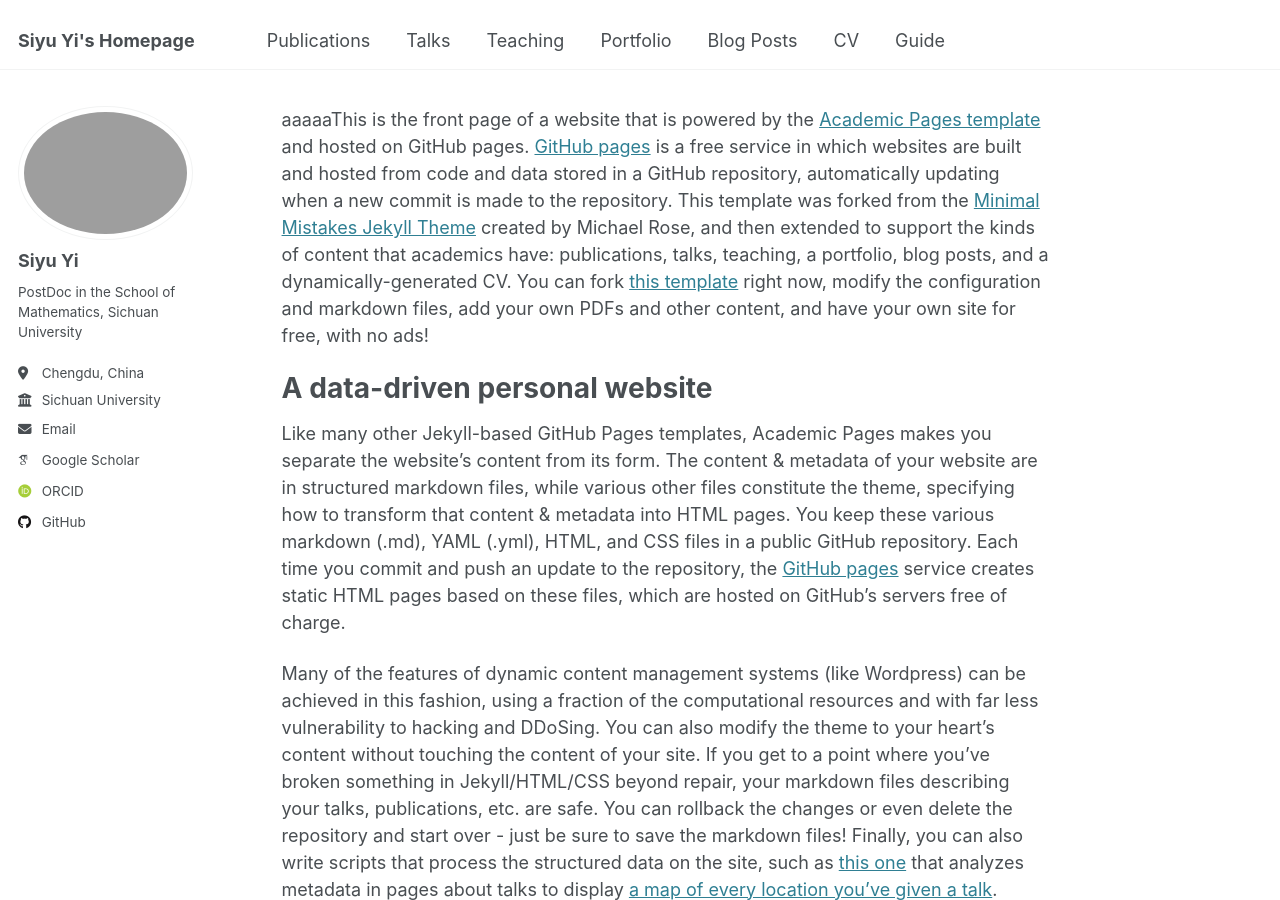
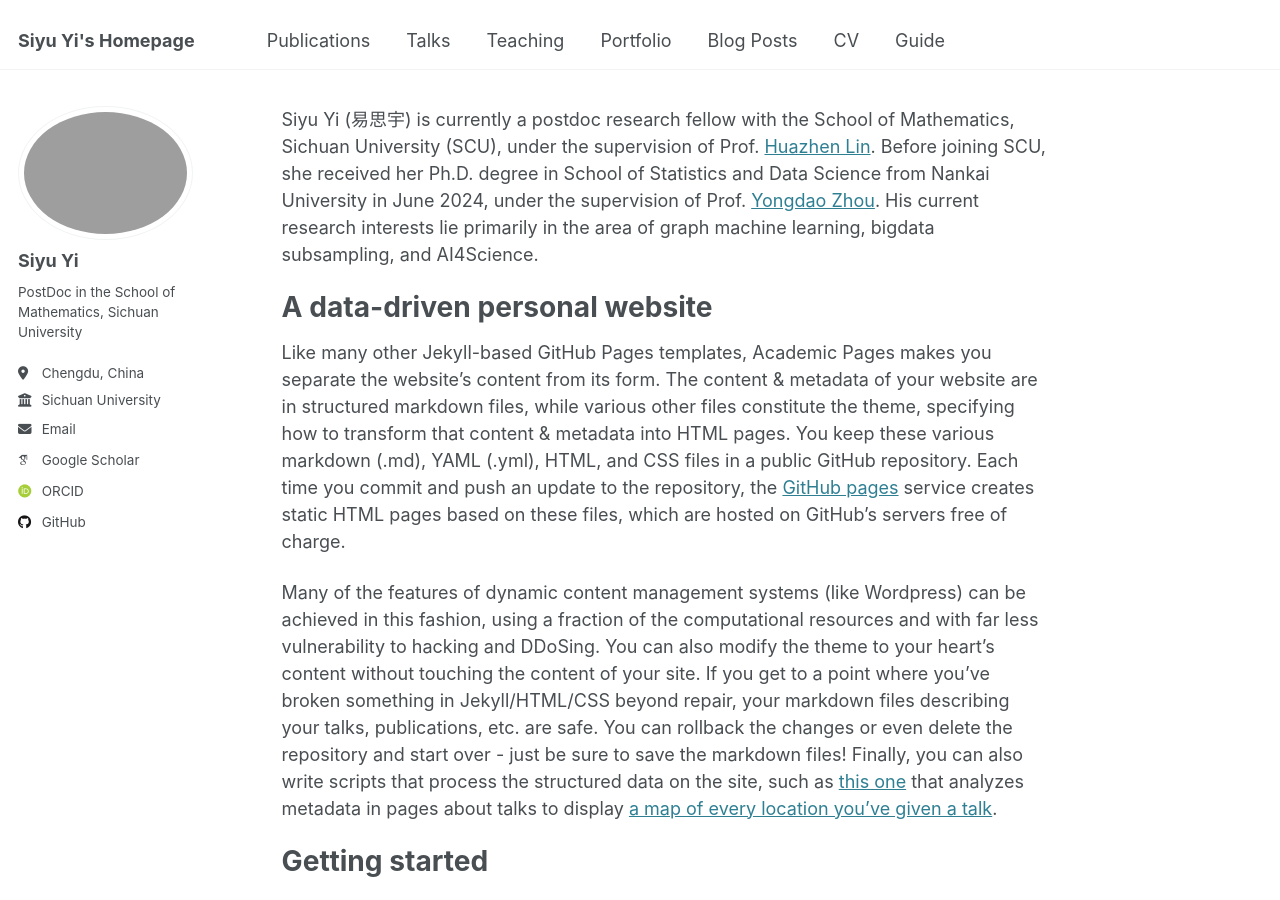
Before and after one commit to yisiyu95/yisiyu95.github.io, a Jekyll site: the page built from _pages/about.md, in a window 1280 px wide and 900 px high. Built offline with Jekyll 4.4.1, drawn with Linux system fonts in a browser that asks for light colours; some web fonts are replaced.

Commit message:
Update about.md

```diff
--- a/_pages/about.md
+++ b/_pages/about.md
@@ -7,7 +7,7 @@ redirect_from:
   - /about.html
 ---
 
-aaaaaThis is the front page of a website that is powered by the [Academic Pages template](https://github.com/academicpages/academicpages.github.io) and hosted on GitHub pages. [GitHub pages](https://pages.github.com) is a free service in which websites are built and hosted from code and data stored in a GitHub repository, automatically updating when a new commit is made to the repository. This template was forked from the [Minimal Mistakes Jekyll Theme](https://mmistakes.github.io/minimal-mistakes/) created by Michael Rose, and then extended to support the kinds of content that academics have: publications, talks, teaching, a portfolio, blog posts, and a dynamically-generated CV. You can fork [this template](https://github.com/academicpages/academicpages.github.io) right now, modify the configuration and markdown files, add your own PDFs and other content, and have your own site for free, with no ads!
+Siyu Yi (易思宇) is currently a postdoc research fellow with the School of Mathematics, Sichuan University (SCU), under the supervision of Prof. [Huazhen Lin](https://www.huazhenlin.com/). Before joining SCU, she received her Ph.D. degree in School of Statistics and Data Science from Nankai University in June 2024, under the supervision of Prof. [Yongdao Zhou](https://my.nankai.edu.cn/stat/zyd/list.htm). His current research interests lie primarily in the area of graph machine learning, bigdata subsampling, and AI4Science.
 
 A data-driven personal website
 ======
```
